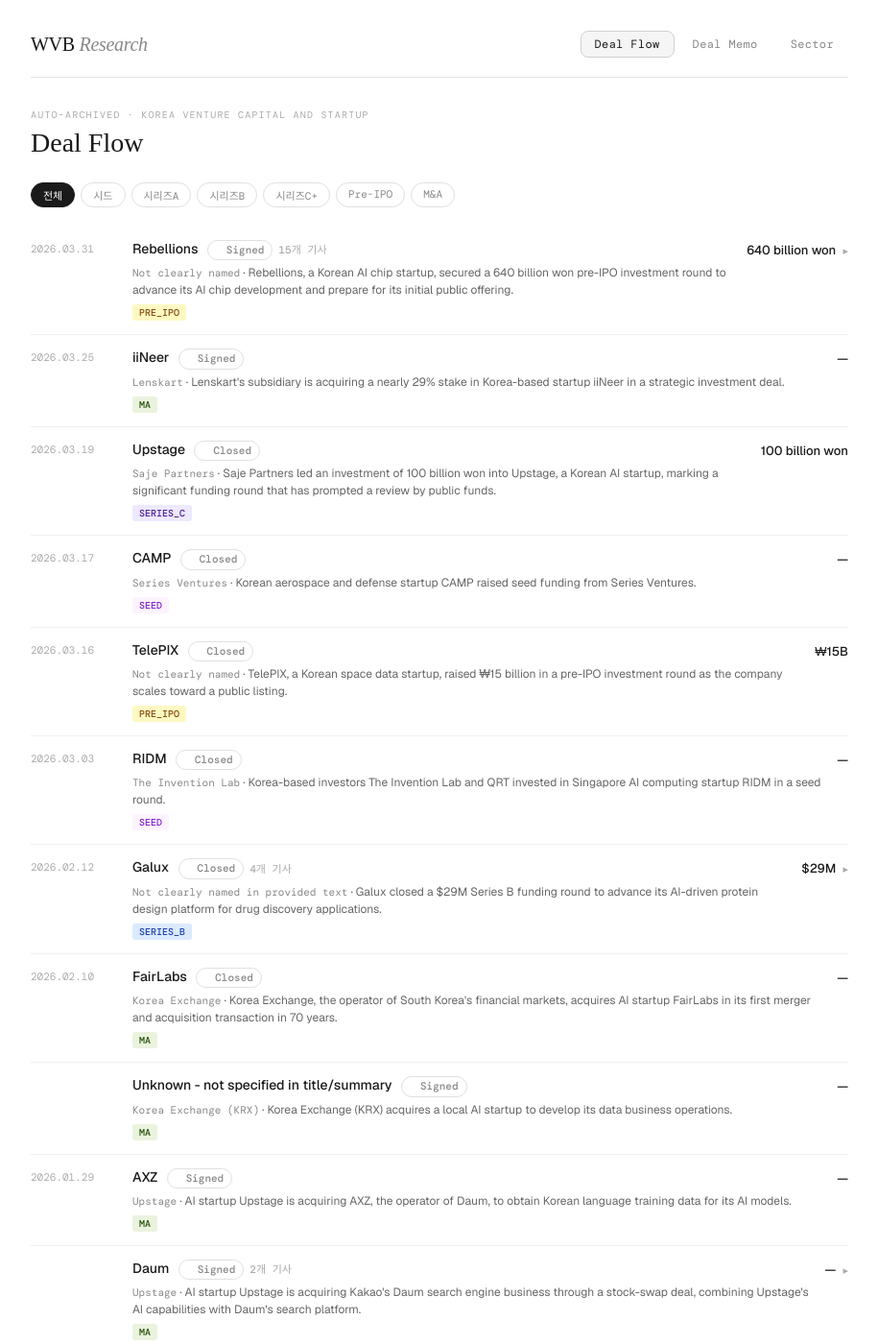
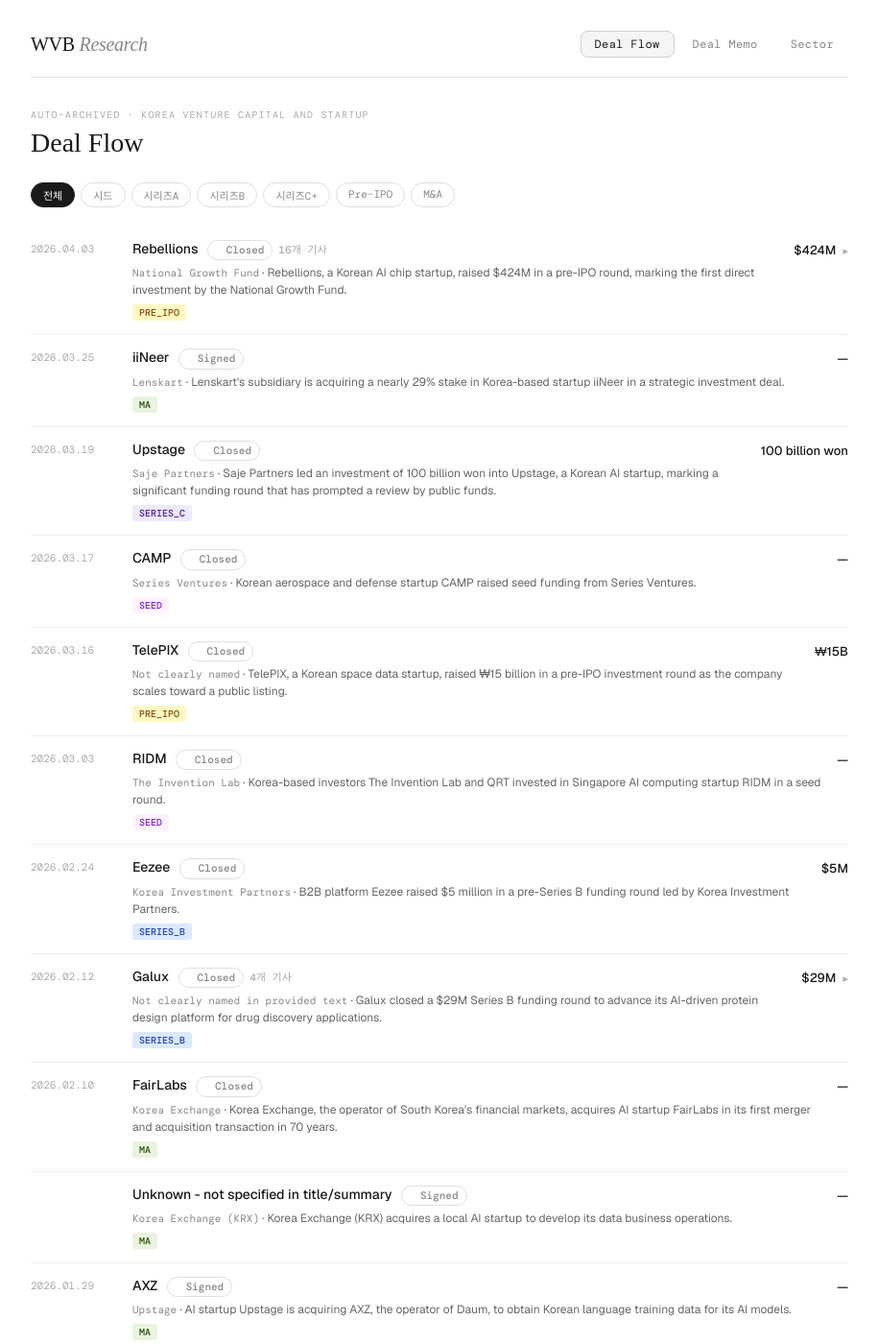
Before and after one commit to wvb-wondaero/wvb-research, a Jekyll site: the page built from index.html, in a window 1280 px wide and 1400 px high. Shown: the whole window at 96% size, without its empty margins (182-1097 px from the left). Built offline with Jekyll 4.4.1, drawn with Linux system fonts in a browser that asks for light colours; some web fonts are replaced; some of the changed text lies outside the part shown.

Commit message:
auto: daily deal scrape

```diff
--- a/_data/deals.json
+++ b/_data/deals.json
@@ -1,4 +1,46 @@
 [
+  {
+    "title": "[Korean Startup Weekly News #112] Rebellions Raises $424M in Pre-IPO Round as First Direct Investment Under National Growth Fund",
+    "summary": "Rebellions, a Korean AI chip startup, raised $424M in a pre-IPO round, marking the first direct investment by the National Growth Fund.",
+    "company": "Rebellions",
+    "investor": "National Growth Fund",
+    "type": "pre_ipo",
+    "tags": [
+      "pre_ipo"
+    ],
+    "ev": "$424M",
+    "deal_stage": "closed",
+    "url": "https://news.google.com/rss/articles/CBMiU0FVX3lxTE9yTGVvX0pPMU5hbWRHdzVYblpsb0I5RGpQeENzOXdOZ2N2c2lBVFNpZXRjczNUNVF2SW9WTjFoOW5OcVlWRjIwaHc4VjZOQlhKWTlj?oc=5",
+    "date": "2026.04.03"
+  },
+  {
+    "title": "B2B platform Eezee bags $5m pre-Series B led by Korea Investment Partners",
+    "summary": "B2B platform Eezee raised $5 million in a pre-Series B funding round led by Korea Investment Partners.",
+    "company": "Eezee",
+    "investor": "Korea Investment Partners",
+    "type": "series_b",
+    "tags": [
+      "series_b"
+    ],
+    "ev": "$5M",
+    "deal_stage": "closed",
+    "url": "https://news.google.com/rss/articles/CBMigwFBVV95cUxOZ3kweEl0dG8yMmNEakczNTdZZG9IUWIydVhmaUhrVHlXcHh6akh2Wk16NVZsQ093Yi1veG14TTN2R1FPV3FSUW5tWFJyWlptQjBJZ0Y0WlQyZGViWHZVbFF5U1lpUld4ZllVUWVRY0dwbEZVY0NTRW5ycl9pY1Q2WU1pbw?oc=5",
+    "date": "2026.02.24"
+  },
+  {
+    "title": "[Korean Startup Weekly News #94] Bone Raises $11.6M Seed to Construct Physical AI Infrastructure Combining Defensetech and Manufacturing Innovation",
+    "summary": "Bone raised $11.6M in seed funding to develop physical AI infrastructure combining defense technology and manufacturing innovation.",
+    "company": "Bone",
+    "investor": "Not clearly named",
+    "type": "seed",
+    "tags": [
+      "seed"
+    ],
+    "ev": "$11.6M",
+    "deal_stage": "closed",
+    "url": "https://news.google.com/rss/articles/CBMiU0FVX3lxTE1IMVdrTEhCU0Jma2ZJVFpTMmhPUldvbm12NG9fOVFNcWVxVnA0UVpsLXp6OVNOTzA5MnMxdzFzZTFSSmpoa1JaR1ZrZlJuVzAybDRF?oc=5",
+    "date": "2025.11.23"
+  },
   {
     "title": "Salesforce Ventures Joins Korean AI Startup Datumo's Series B",
     "summary": "Salesforce Ventures has joined Korean AI startup Datumo's Series B funding round. The investment supports Datumo's AI technology development.",
```
